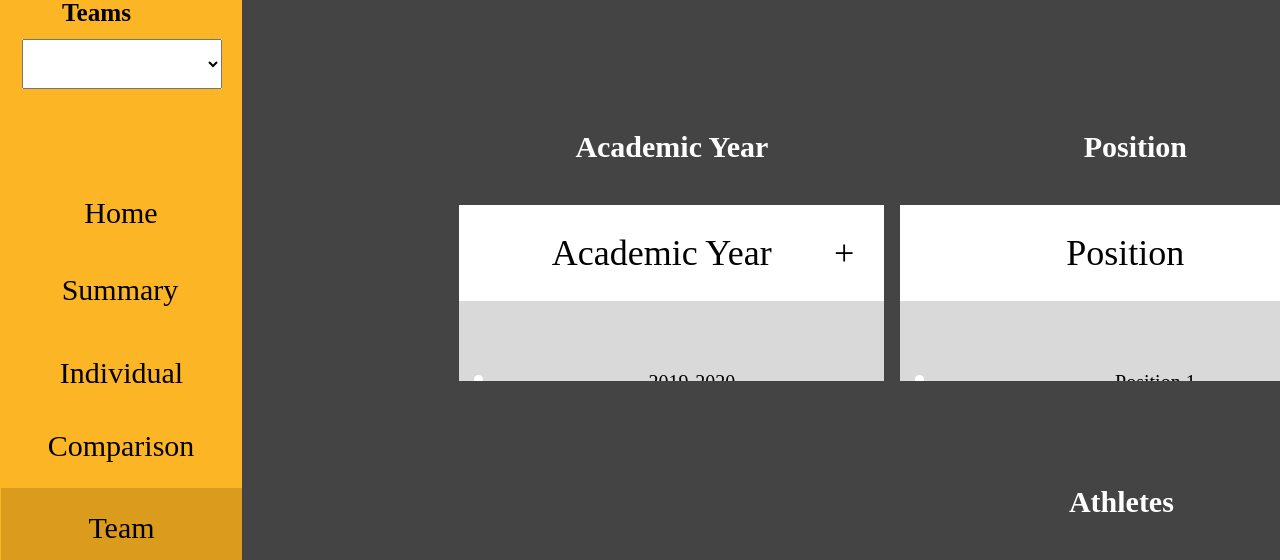
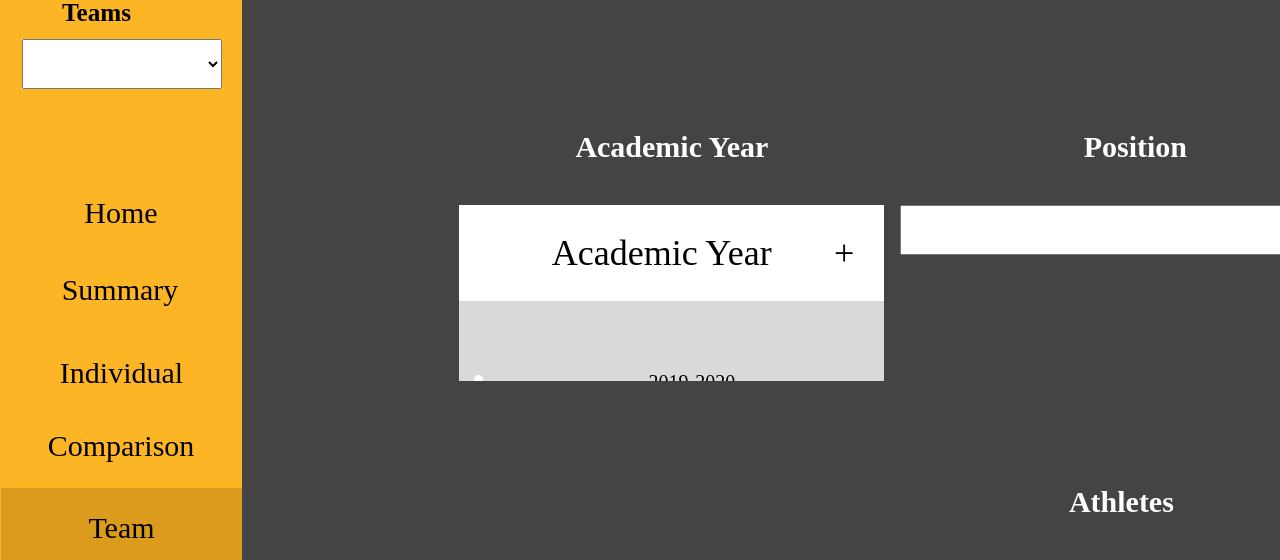
Before and after one commit to xJuan21/LionStats, a Django app: template LionStats/templates/team-filter.html in a window 1280 px wide. Shown: the part 201-761 px from the top of the page. Run offline with Django 4.2, Linux system fonts and the light colour scheme; the template is opened without the code that fills it, so the values that code supplies are empty; some web fonts are replaced.

Commit message:
Team dropdown progress

```diff
--- a/LionStats/LionStats/views.py
+++ b/LionStats/LionStats/views.py
@@ -8,8 +8,6 @@ from rest_framework import authentication, permissions
 from django.contrib.auth.models import User
 from django.http import HttpResponse
 from django.shortcuts import render
-from selenium import webdriver
-from selenium.webdriver.support.select import Select
 from teamproAPI import teampro_test
 from teamproAPI import authorization
 from rest_framework import generics
--- a/LionStats/templates/team-filter.html
+++ b/LionStats/templates/team-filter.html
@@ -84,8 +84,7 @@ $.ajax({
     <div class="Athlete">
         <h4> Athletes </h4>
         <div class="Dropdown">
-            <nav></nav>
-                <select name = "team" class="menu" id = "dropdownAthlete">
+                <select name = "dropdown" class="menu" id = "dropdownAthlete">
 
                 </select>
                 </form>
@@ -96,17 +95,9 @@ $.ajax({
     <div class="Position">
         <h4> Position </h4>
         <div class="Dropdown">
-            <nav>
-                <label for="touchPosition"><span>Position</span></label>
-                <input type="checkbox" id="touchPosition">
+            <select name = "position" class="menu" id = "dropdownPosition">
+            </select>
 
-                <ul class="menu">
-                <li><a href="#">Position 1</a></li>
-                <li><a href="#">Position 2</a></li>
-                <li><a href="#">Position 3</a></li>
-                <li><a href="#">Position 4</a></li>
-                </ul>
-            </nav>
         </div>
     </div>
 
```
Also changed, not shown: LionStats/static/js/dropdown.js (+41 -4 lines), LionStats/teamproAPI/config.yml (+1 -1 lines).
